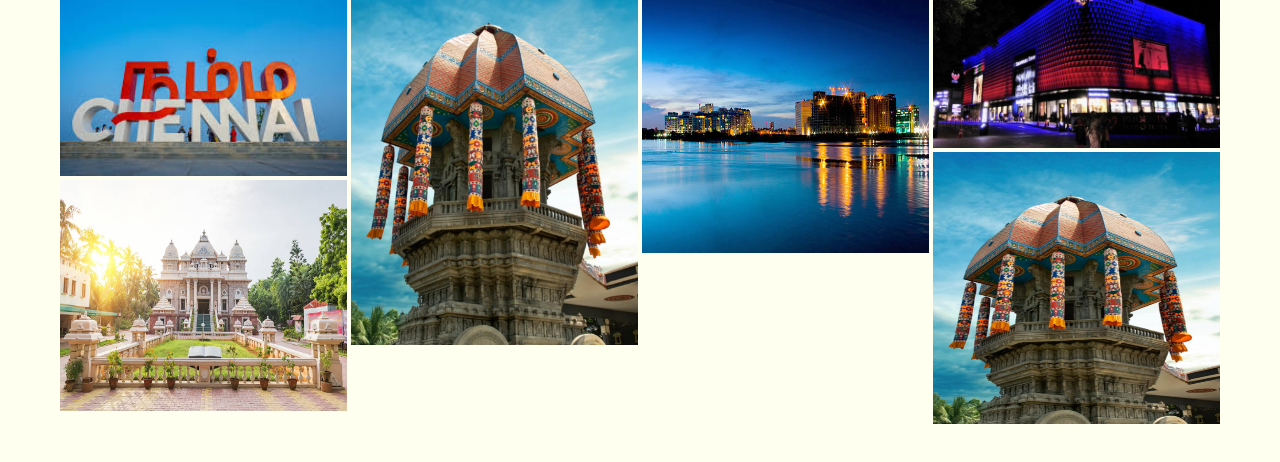
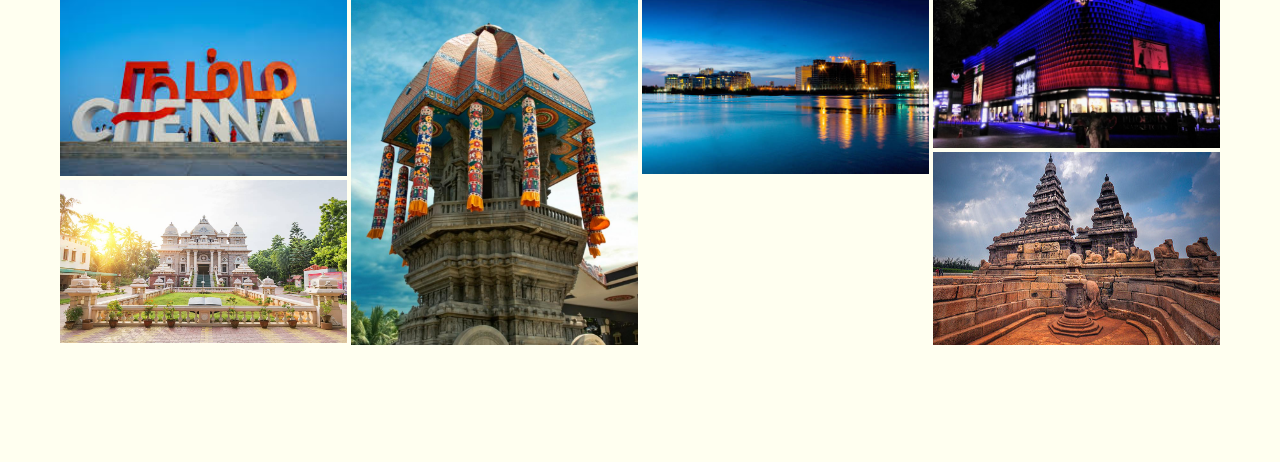
Before and after one commit to BuvanaSeshathri/india, a plain HTML site: page Chennai.html in a window 1280 px wide. Shown: the part 542-1004 px from the top of the page. After the commit the page ends 921 px from the top, so only its background shows below. Drawn offline with Linux system fonts and the light colour scheme.

Commit message:
Update Chennai.html

```diff
--- a/Chennai.html
+++ b/Chennai.html
@@ -44,7 +44,7 @@
         <div class="column">
 
             <img src="img/c6.jpg" style="width: 100%;">
-            <img src="img/c8.jpg" style="width: 100%; height: 47%;">
+            <img src="img/c2.jpg" style="width: 100%; height: 47%;">
         </div>
     </div>
 
```
